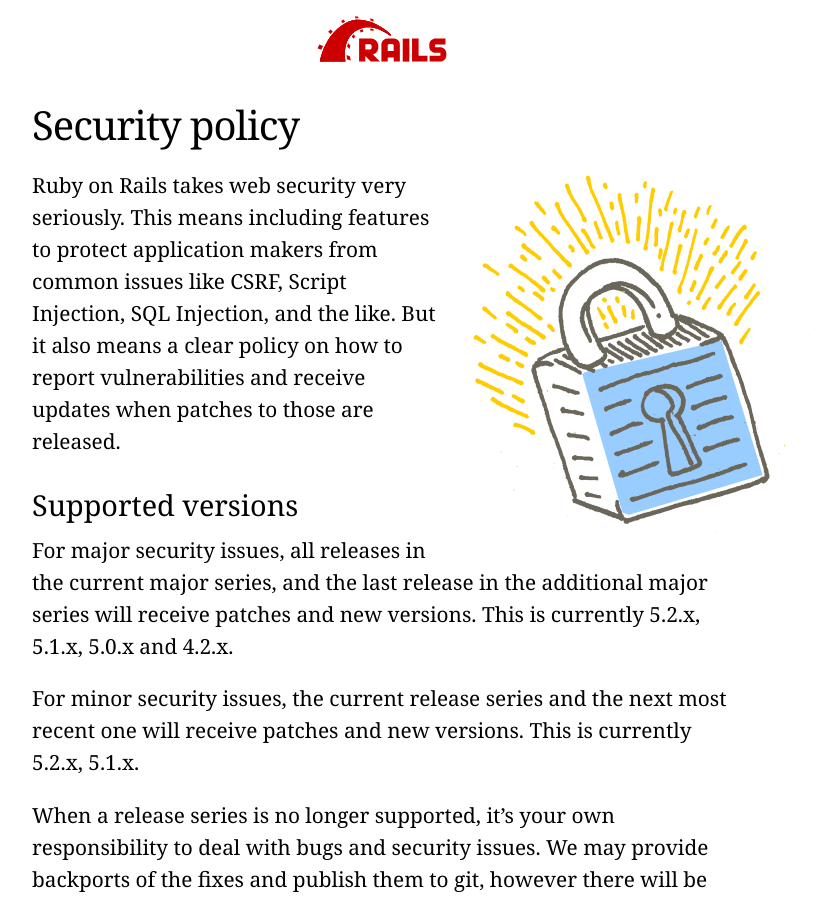
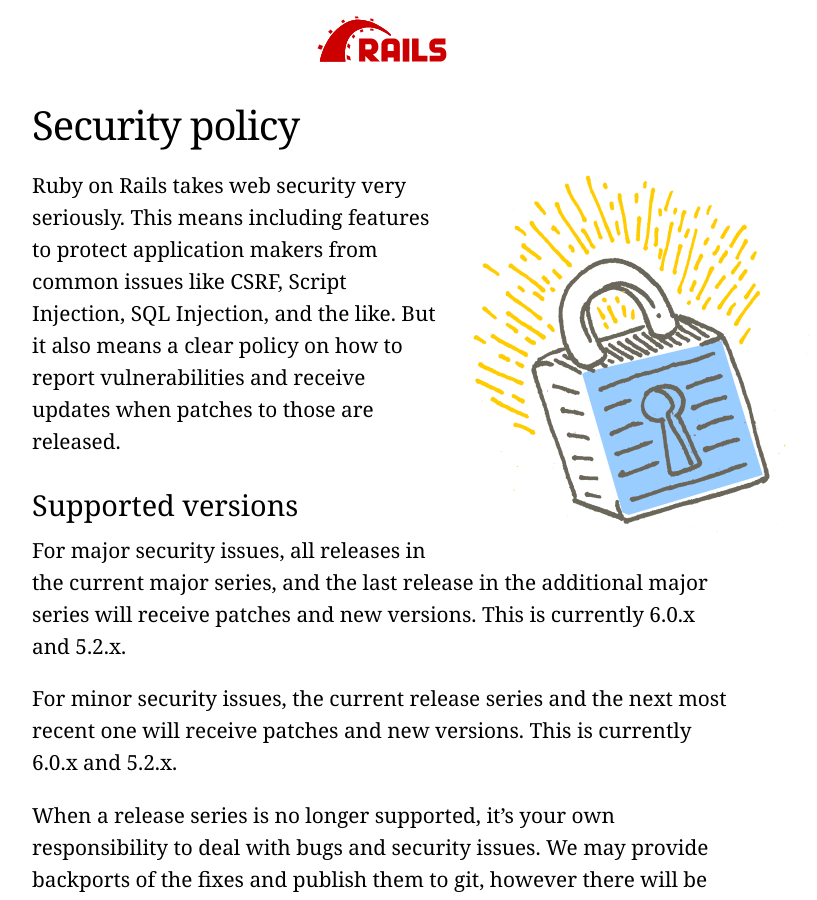
Before and after one commit to rails/homepage, a Jekyll site: the page built from security.html, in a window 1280 px wide and 900 px high. Shown: the whole window, without its empty margins (258-1075 px from the left). Built offline with Jekyll 4.4.1, drawn with Linux system fonts in a browser that asks for light colours.

Commit message:
Updated maintenance policy for security releases

```diff
--- a/security.html
+++ b/security.html
@@ -16,9 +16,9 @@
 
       <h2>Supported versions</h2>
 
-      <p>For major security issues, all releases in the current major series, and the last release in the additional major series will receive patches and new versions. This is currently 5.2.x, 5.1.x, 5.0.x and 4.2.x.</p>
+      <p>For major security issues, all releases in the current major series, and the last release in the additional major series will receive patches and new versions. This is currently 6.0.x and 5.2.x.</p>
 
-      <p>For minor security issues, the current release series and the next most recent one will receive patches and new versions. This is currently 5.2.x, 5.1.x.</p>
+      <p>For minor security issues, the current release series and the next most recent one will receive patches and new versions. This is currently 6.0.x and 5.2.x.</p>
 
       <p>When a release series is no longer supported, it’s your own responsibility to deal with bugs and security issues. We may provide backports of the fixes and publish them to git, however there will be no new versions released. If you are not comfortable maintaining your own versions, you should upgrade to a supported version.</p>
 
```
